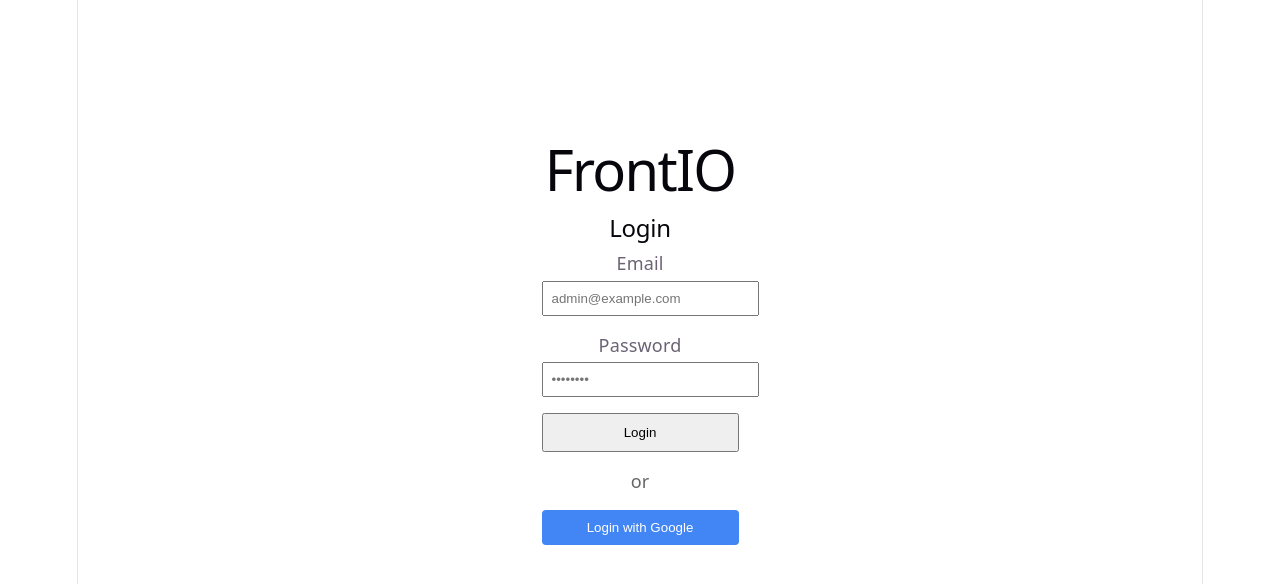
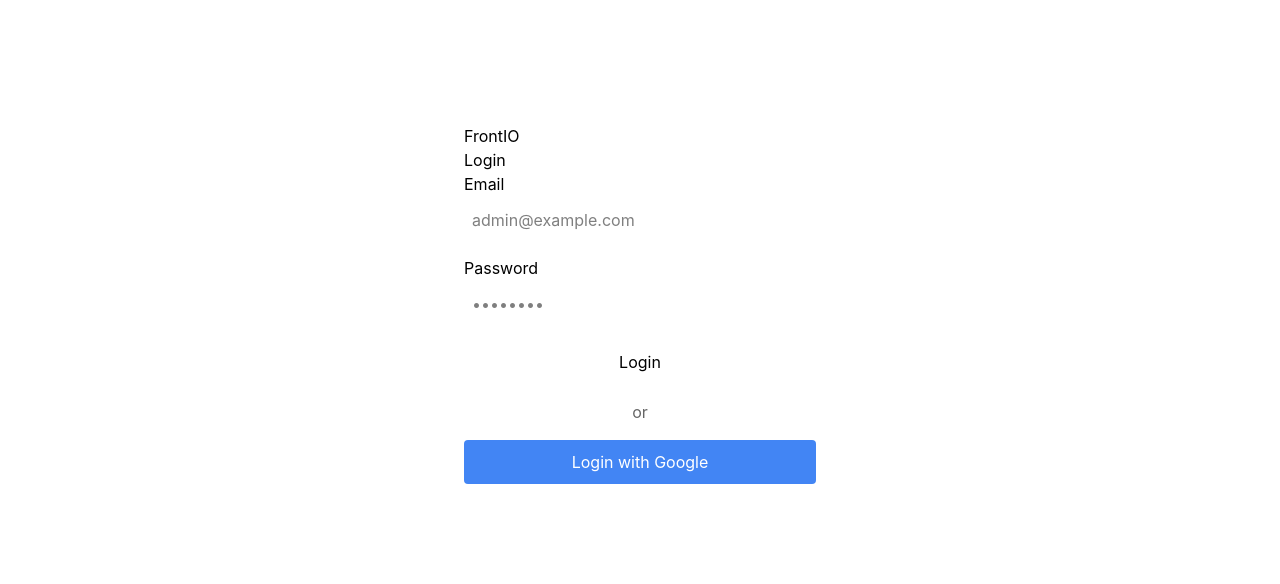
Before and after one commit to sen-17/FrontIO, a React (Vite) app in the folder frontend/: page /login in a window 1280 px wide. Shown: the top 584 px of the page. Built offline with nearby package versions, Linux system fonts and the light colour scheme.

Commit message:
chore: configured tailwind css

```diff
--- a/frontend/package.json
+++ b/frontend/package.json
@@ -10,9 +10,11 @@
     "preview": "vite preview"
   },
   "dependencies": {
+    "@tailwindcss/vite": "^4.3.1",
     "react": "^19.2.6",
     "react-dom": "^19.2.6",
-    "react-router-dom": "^7.17.0"
+    "react-router-dom": "^7.17.0",
+    "tailwindcss": "^4.3.1"
   },
   "devDependencies": {
     "@eslint/js": "^10.0.1",
--- a/frontend/src/index.css
+++ b/frontend/src/index.css
@@ -1,111 +1,7 @@
-:root {
-  --text: #6b6375;
-  --text-h: #08060d;
-  --bg: #fff;
-  --border: #e5e4e7;
-  --code-bg: #f4f3ec;
-  --accent: #aa3bff;
-  --accent-bg: rgba(170, 59, 255, 0.1);
-  --accent-border: rgba(170, 59, 255, 0.5);
-  --social-bg: rgba(244, 243, 236, 0.5);
-  --shadow:
-    rgba(0, 0, 0, 0.1) 0 10px 15px -3px, rgba(0, 0, 0, 0.05) 0 4px 6px -2px;
+@import "tailwindcss";
 
-  --sans: system-ui, 'Segoe UI', Roboto, sans-serif;
-  --heading: system-ui, 'Segoe UI', Roboto, sans-serif;
-  --mono: ui-monospace, Consolas, monospace;
-
-  font: 18px/145% var(--sans);
-  letter-spacing: 0.18px;
-  color-scheme: light dark;
-  color: var(--text);
-  background: var(--bg);
-  font-synthesis: none;
-  text-rendering: optimizeLegibility;
-  -webkit-font-smoothing: antialiased;
-  -moz-osx-font-smoothing: grayscale;
-
-  @media (max-width: 1024px) {
-    font-size: 16px;
-  }
-}
-
-@media (prefers-color-scheme: dark) {
-  :root {
-    --text: #9ca3af;
-    --text-h: #f3f4f6;
-    --bg: #16171d;
-    --border: #2e303a;
-    --code-bg: #1f2028;
-    --accent: #c084fc;
-    --accent-bg: rgba(192, 132, 252, 0.15);
-    --accent-border: rgba(192, 132, 252, 0.5);
-    --social-bg: rgba(47, 48, 58, 0.5);
-    --shadow:
-      rgba(0, 0, 0, 0.4) 0 10px 15px -3px, rgba(0, 0, 0, 0.25) 0 4px 6px -2px;
-  }
-
-  #social .button-icon {
-    filter: invert(1) brightness(2);
-  }
-}
-
-#root {
-  width: 1126px;
-  max-width: 100%;
-  margin: 0 auto;
-  text-align: center;
-  border-inline: 1px solid var(--border);
-  min-height: 100svh;
-  display: flex;
-  flex-direction: column;
+* {
+  margin: 0;
+  padding: 0;
   box-sizing: border-box;
 }
-
-body {
-  margin: 0;
-}
-
-h1,
-h2 {
-  font-family: var(--heading);
-  font-weight: 500;
-  color: var(--text-h);
-}
-
-h1 {
-  font-size: 56px;
-  letter-spacing: -1.68px;
-  margin: 32px 0;
-  @media (max-width: 1024px) {
-    font-size: 36px;
-    margin: 20px 0;
-  }
-}
-h2 {
-  font-size: 24px;
-  line-height: 118%;
-  letter-spacing: -0.24px;
-  margin: 0 0 8px;
-  @media (max-width: 1024px) {
-    font-size: 20px;
-  }
-}
-p {
-  margin: 0;
-}
-
-code,
-.counter {
-  font-family: var(--mono);
-  display: inline-flex;
-  border-radius: 4px;
-  color: var(--text-h);
-}
-
-code {
-  font-size: 15px;
-  line-height: 135%;
-  padding: 4px 8px;
-  background: var(--code-bg);
-}
--- a/frontend/vite.config.ts
+++ b/frontend/vite.config.ts
@@ -1,9 +1,13 @@
 import { defineConfig } from 'vite'
 import react from '@vitejs/plugin-react'
+import tailwindcss from '@tailwindcss/vite'
 
 // https://vite.dev/config/
 export default defineConfig({
-  plugins: [react()],
+  plugins: [
+    react(),
+    tailwindcss()
+  ],
   server: {
     proxy: {
       '/api': {
```
Also changed, not shown: frontend/src/App.css (deleted, +0 -184 lines), 1 other file (tests, documents, lock files or other folders).
